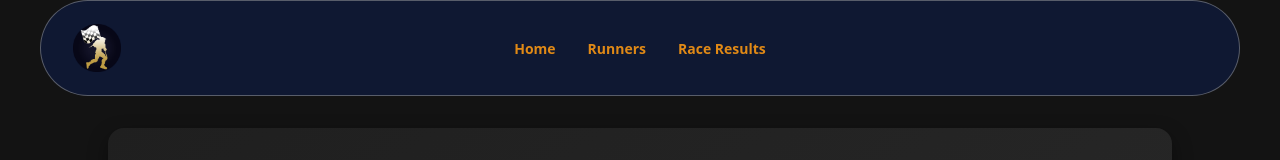
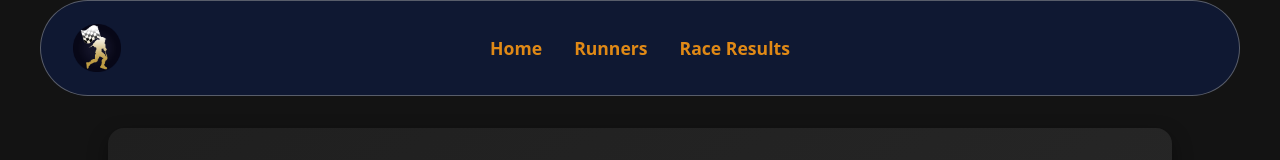
Before and after one commit to DavidSpartan95/HaloracesWeb, a Vue app in the folder haloraces-web/: page /race-results#/home in a window 1280 px wide. Shown: the top 160 px of the page. Built offline with nearby package versions, Linux system fonts and the light colour scheme.

Commit message:
Changed NavBar text size

```diff
--- a/haloraces-web/src/components/NavBar.vue
+++ b/haloraces-web/src/components/NavBar.vue
@@ -67,9 +67,9 @@
 
 .nav-link {
   color: #E08916;
-  font-size: 14px;
+  font-weight: bold;
+  font-size: 1.1rem;
   font-style: normal;
-  font-weight: 600;
   text-decoration: none;
 }
 
```
